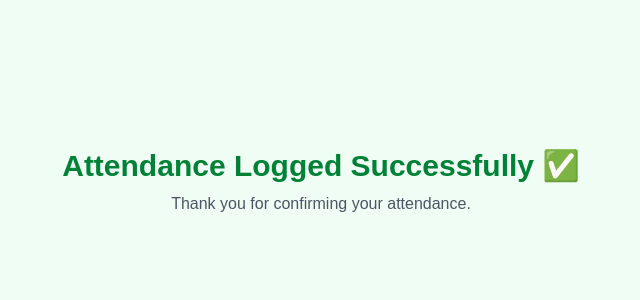
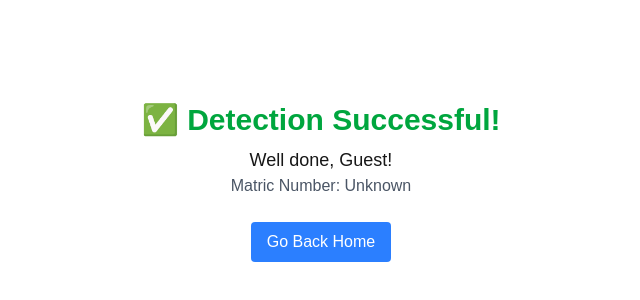
Before and after one commit to primyst/hand-detector, a Next.js app: page /success in a window 1280 px wide. Shown: the part 218-518 px from the top of the page, without its empty margins (319-959 px from the left). Built offline with nearby package versions, Linux system fonts and the light colour scheme.

Commit message:
Update page.tsx

```diff
--- a/src/app/success/page.tsx
+++ b/src/app/success/page.tsx
@@ -1,8 +1,22 @@
+"use client";
+import { useSearchParams } from "next/navigation";
+
 export default function SuccessPage() {
+  const searchParams = useSearchParams();
+  const name = searchParams.get("name") || "Guest";
+  const matricNumber = searchParams.get("matricNumber") || "Unknown";
+
   return (
-    <div className="flex flex-col items-center justify-center h-screen bg-green-50">
-      <h1 className="text-3xl font-bold text-green-700">Attendance Logged Successfully ✅</h1>
-      <p className="mt-2 text-gray-600">Thank you for confirming your attendance.</p>
+    <div className="flex flex-col items-center justify-center min-h-screen p-4">
+      <h1 className="text-3xl font-bold text-green-600">✅ Detection Successful!</h1>
+      <p className="mt-2 text-lg">Well done, {name}!</p>
+      <p className="text-gray-600">Matric Number: {matricNumber}</p>
+      <a
+        href="/"
+        className="mt-6 px-4 py-2 bg-blue-500 text-white rounded hover:bg-blue-600"
+      >
+        Go Back Home
+      </a>
     </div>
   );
 }
```
